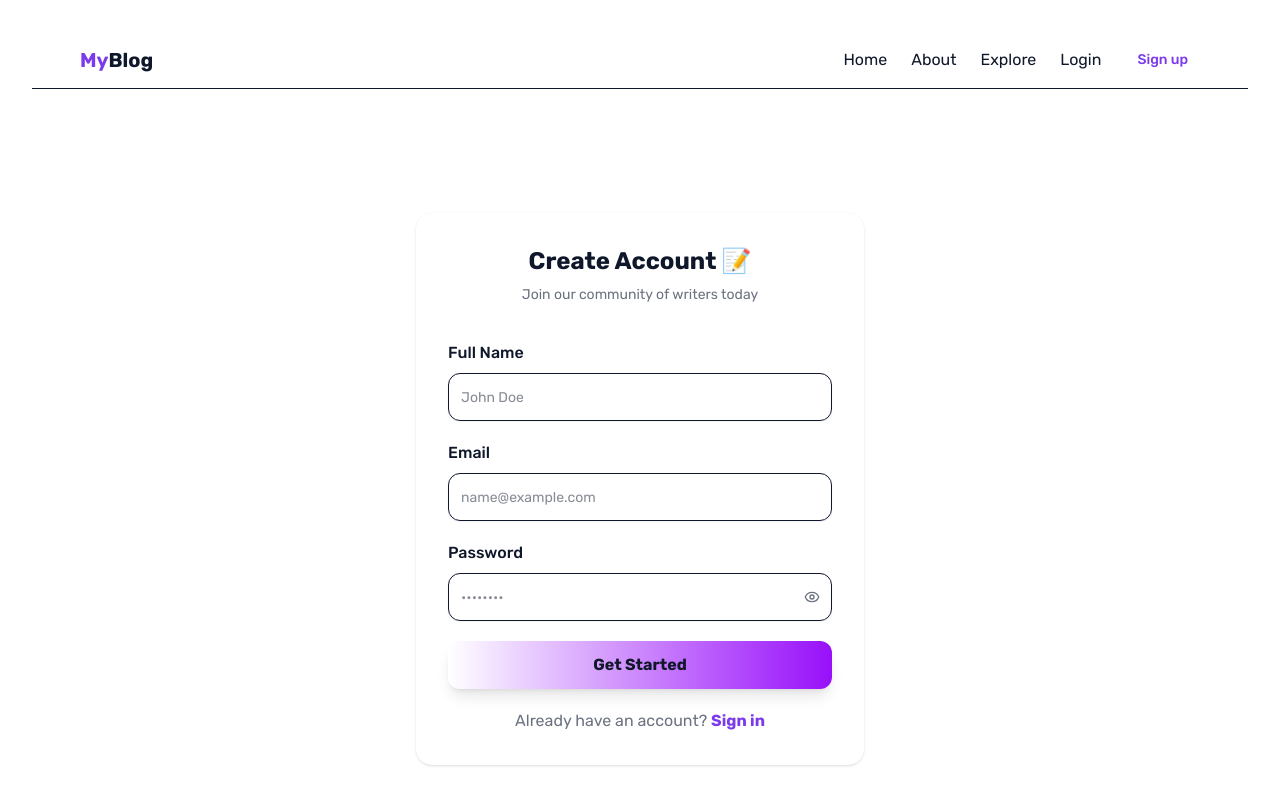
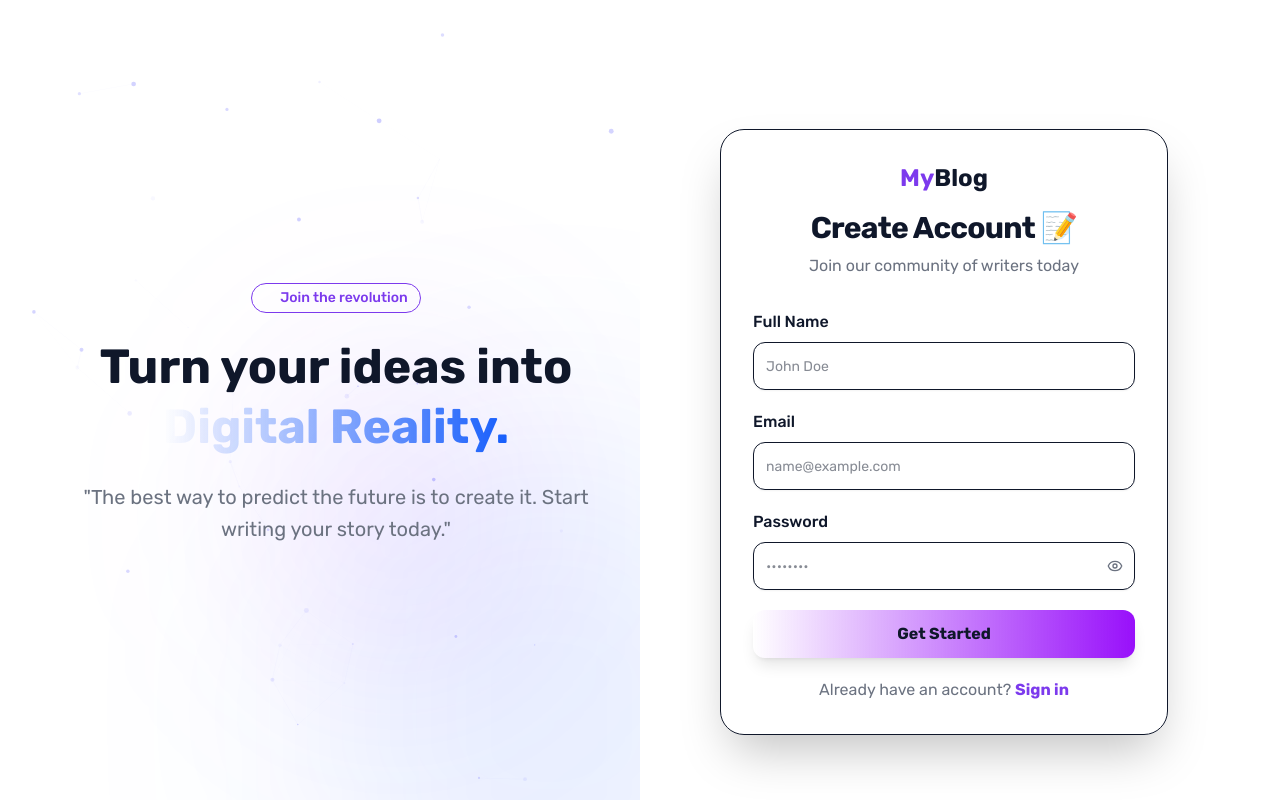
Before and after one commit to anshul4117/Blog-client, a React (Vite) app: page /register in a window 1280 px wide. Shown: the top 800 px of the page. Built offline with nearby package versions, Linux system fonts and the light colour scheme.

Commit message:
feat: Implement dark/light/system theme switching functionality

```diff
--- a/src/components/layout/Navbar.jsx
+++ b/src/components/layout/Navbar.jsx
@@ -1,8 +1,10 @@
 import { Link, NavLink, useNavigate } from "react-router-dom";
 import { Button } from "@/components/ui/button";
-import { Menu, X } from "lucide-react";
+import { Menu, X, Sun, Moon, Laptop } from "lucide-react";
 import { useState } from "react";
 import { useAuth } from "@/context/AuthContext.jsx";
+import { ModeToggle } from "@/components/mode-toggle";
+import { useTheme } from "@/components/theme-provider";
 import {
   DropdownMenu,
   DropdownMenuTrigger,
@@ -14,6 +16,7 @@ export default function Navbar() {
   const [open, setOpen] = useState(false);
   const navigate = useNavigate();
   const { user, logout } = useAuth();
+  const { setTheme } = useTheme();
   const isLoggedIn = !!user;
 
   const handleLogout = () => {
@@ -28,7 +31,7 @@ export default function Navbar() {
   };
 
   return (
-    <nav className="border-b bg-background/80 backdrop-blur-sm sticky top-0 z-50">
+    <nav className="border-b bg-background/80 backdrop-blur-sm sticky top-0 z-50 transition-colors duration-300">
       <div className="max-w-6xl mx-auto px-4 py-3 flex items-center justify-between">
         {/* Logo */}
         <Link to="/" className="text-xl font-bold">
@@ -73,6 +76,8 @@ export default function Navbar() {
                 Dashboard
               </NavLink>
 
+              <ModeToggle />
+
               {/* Avatar Dropdown Menu */}
               <DropdownMenu>
                 <DropdownMenuTrigger asChild>
@@ -84,7 +89,7 @@ export default function Navbar() {
                         className="w-9 h-9 rounded-full object-cover border border-gray-200 hover:opacity-80"
                       />
                     ) : (
-                      <div className="w-9 h-9 rounded-full bg-slate-200 flex items-center justify-center text-sm font-medium hover:bg-slate-300">
+                      <div className="w-9 h-9 rounded-full bg-slate-200 flex items-center justify-center text-sm font-medium hover:bg-slate-300 text-slate-700">
                         {(user?.user?.name || "U")
                           .split(" ")
                           .map((n) => n[0])
@@ -95,8 +100,8 @@ export default function Navbar() {
                   </button>
                 </DropdownMenuTrigger>
 
-                <DropdownMenuContent align="end" className="w-48 mt-2 bg-white">
-                  <div className="px-3 py-2 text-sm border-b">
+                <DropdownMenuContent align="end" className="w-48 mt-2 bg-popover text-popover-foreground">
+                  <div className="px-3 py-2 text-sm border-b border-border">
                     <p className="font-medium">{user?.user?.name || "User"}</p>
                     <p className="text-xs text-muted-foreground truncate">
                       {user?.email}
@@ -125,6 +130,7 @@ export default function Navbar() {
             </>
           ) : (
             <>
+              <ModeToggle />
               <NavLink
                 to="/login"
                 className={({ isActive }) =>
@@ -148,7 +154,7 @@ export default function Navbar() {
         {/* Mobile Menu Button */}
         <button
           onClick={() => setOpen(!open)}
-          className="md:hidden p-2 rounded-lg hover:bg-accent"
+          className="md:hidden p-2 rounded-lg hover:bg-accent text-foreground"
         >
           {open ? <X /> : <Menu />}
         </button>
@@ -156,51 +162,65 @@ export default function Navbar() {
 
       {/* Mobile Dropdown */}
       {open && (
-        <div className="md:hidden border-t p-4 flex flex-col gap-3 bg-background">
+        <div className="md:hidden border-t border-border p-4 flex flex-col gap-3 bg-background animate-in slide-in-from-top-2">
           <NavLink
             to="/"
             onClick={() => setOpen(false)}
-            className={({ isActive }) => (isActive ? "font-semibold" : "")}
+            className={({ isActive }) => (isActive ? "font-semibold text-primary" : "text-foreground")}
           >
             Home
           </NavLink>
           <NavLink
             to="/about"
             onClick={() => setOpen(false)}
-            className={({ isActive }) => (isActive ? "font-semibold" : "")}
+            className={({ isActive }) => (isActive ? "font-semibold text-primary" : "text-foreground")}
           >
             About
           </NavLink>
           <NavLink
             to="/feed"
             onClick={() => setOpen(false)}
-            className={({ isActive }) => (isActive ? "font-semibold" : "")}
+            className={({ isActive }) => (isActive ? "font-semibold text-primary" : "text-foreground")}
           >
             Explore
           </NavLink>
+
+          <div className="flex items-center justify-between py-2 border-y border-border">
+            <span className="text-sm font-medium text-muted-foreground">Theme</span>
+            <div className="flex gap-2">
+              <Button variant="ghost" size="sm" onClick={() => setTheme("light")} className="h-8 w-8 p-0">
+                <Sun className="h-4 w-4" />
+              </Button>
+              <Button variant="ghost" size="sm" onClick={() => setTheme("dark")} className="h-8 w-8 p-0">
+                <Moon className="h-4 w-4" />
+              </Button>
+              <Button variant="ghost" size="sm" onClick={() => setTheme("system")} className="h-8 w-8 p-0">
+                <Laptop className="h-4 w-4" />
+              </Button>
+            </div>
+          </div>
 
           {isLoggedIn ? (
             <>
               <NavLink
                 to="/dashboard"
                 onClick={() => setOpen(false)}
-                className={({ isActive }) => (isActive ? "font-semibold" : "")}
+                className={({ isActive }) => (isActive ? "font-semibold text-primary" : "text-foreground")}
               >
                 Dashboard
               </NavLink>
 
-              {/* ✅ Profile + Settings added here */}
               <NavLink
                 to="/profile"
                 onClick={() => setOpen(false)}
-                className={({ isActive }) => (isActive ? "font-semibold" : "")}
+                className={({ isActive }) => (isActive ? "font-semibold text-primary" : "text-foreground")}
               >
                 Profile
               </NavLink>
               <NavLink
                 to="/settings"
                 onClick={() => setOpen(false)}
-                className={({ isActive }) => (isActive ? "font-semibold" : "")}
+                className={({ isActive }) => (isActive ? "font-semibold text-primary" : "text-foreground")}
               >
                 Settings
               </NavLink>
@@ -209,7 +229,7 @@ export default function Navbar() {
                 variant="outline"
                 size="sm"
                 onClick={handleLogout}
-                className="mt-2"
+                className="mt-2 w-full justify-start text-red-500 hover:text-red-500 hover:bg-red-50 dark:hover:bg-red-950/20"
               >
                 Logout
               </Button>
@@ -219,14 +239,14 @@ export default function Navbar() {
               <NavLink
                 to="/login"
                 onClick={() => setOpen(false)}
-                className={({ isActive }) => (isActive ? "font-semibold" : "")}
+                className={({ isActive }) => (isActive ? "font-semibold text-primary" : "text-foreground")}
               >
                 Login
               </NavLink>
               <NavLink
                 to="/register"
                 onClick={() => setOpen(false)}
-                className={({ isActive }) => (isActive ? "font-semibold" : "")}
+                className={({ isActive }) => (isActive ? "font-semibold text-primary" : "text-foreground")}
               >
                 Sign up
               </NavLink>
--- a/src/features/Auth/Components/AuthLayout.jsx
+++ b/src/features/Auth/Components/AuthLayout.jsx
@@ -1,19 +1,86 @@
-import MainLayout from "../../../components/layout/MainLayout";
+import { Link } from "react-router-dom";
+import { motion } from "framer-motion";
+import ParticleBackground from "../../../components/ui/ParticleBackground";
 
 export default function AuthLayout({ title, subtitle, children }) {
   return (
-    <MainLayout>
-    <div className="flex items-center justify-center min-h-screen bg-muted/30 px-4">
-      <div className="w-full max-w-md bg-gray-50  space-y-9 bg-background rounded-2xl shadow-sm p-8">
-        <div className="text-center  space-y-2">
-          <h1 className="text-2xl font-bold">{title}</h1>
-          {subtitle && (
-            <p className="text-muted-foreground text-sm">{subtitle}</p>
-          )}
+    <div className="flex min-h-screen w-full overflow-hidden bg-background">
+      {/* Left Side - Visuals (Hidden on mobile) */}
+      <div className="hidden lg:flex w-1/2 relative bg-background items-center justify-center overflow-hidden">
+        {/* Mesh Gradient Background */}
+        <div className="absolute inset-0">
+          <div className="absolute top-[-20%] left-[-20%] w-[70%] h-[70%] bg-primary/20 rounded-full blur-[120px]" />
+          <div className="absolute bottom-[-20%] right-[-20%] w-[70%] h-[70%] bg-blue-600/10 rounded-full blur-[120px]" />
+          <div className="absolute top-[40%] left-[40%] w-[40%] h-[40%] bg-purple-500/10 rounded-full blur-[100px]" />
         </div>
-        {children}
+
+        {/* Particles with slightly reduced opacity to blend with theme */}
+        <div className="absolute inset-0 z-10 opacity-70">
+          <ParticleBackground />
+        </div>
+
+        {/* Glass overlay for better text readability if needed, or just gradient */}
+        <div className="absolute inset-0 bg-gradient-to-t from-background/90 via-transparent to-background/50 z-20 pointer-events-none" />
+
+        <div className="relative z-30 p-12 max-w-2xl">
+          <motion.div
+            initial={{ opacity: 0, y: 20 }}
+            animate={{ opacity: 1, y: 0 }}
+            transition={{ duration: 0.8, delay: 0.2 }}
+          >
+            <div className="inline-flex items-center gap-2 px-3 py-1 rounded-full bg-primary/10 border border-primary/20 text-primary text-sm font-medium mb-6">
+              <span className="relative flex h-2 w-2">
+                <span className="animate-ping absolute inline-flex h-full w-full rounded-full bg-primary opacity-75"></span>
+                <span className="relative inline-flex rounded-full h-2 w-2 bg-primary"></span>
+              </span>
+              Join the revolution
+            </div>
+
+            <h1 className="text-5xl font-bold mb-6 leading-tight text-foreground">
+              Turn your ideas into <br />
+              <span className="text-transparent bg-clip-text bg-gradient-to-r from-primary to-blue-600">
+                Digital Reality.
+              </span>
+            </h1>
+            <p className="text-xl text-muted-foreground leading-relaxed">
+              "The best way to predict the future is to create it. Start writing your story today."
+            </p>
+
+            <div className="mt-8 flex gap-2">
+              <div className="h-1 w-12 rounded-full bg-primary" />
+              <div className="h-1 w-3 rounded-full bg-primary/30" />
+              <div className="h-1 w-3 rounded-full bg-primary/30" />
+            </div>
+          </motion.div>
+        </div>
+      </div>
+
+      {/* Right Side - Form */}
+      <div className="w-full lg:w-1/2 flex items-center justify-center p-4 sm:p-8 relative bg-dot-pattern">
+        {/* Mobile Background (Subtle) */}
+        <div className="absolute inset-0 z-0 lg:hidden opacity-10 pointer-events-none">
+          <ParticleBackground />
+        </div>
+
+        <motion.div
+          initial={{ opacity: 0, x: 20 }}
+          animate={{ opacity: 1, x: 0 }}
+          transition={{ duration: 0.5 }}
+          className="w-full max-w-md space-y-8 bg-background/60 backdrop-blur-xl p-8 rounded-3xl border border-border/50 shadow-2xl relative z-10"
+        >
+          <div className="space-y-2 text-center">
+            <Link to="/" className="inline-block mb-4 text-2xl font-bold">
+              <span className="text-primary">My</span>Blog
+            </Link>
+            <h2 className="text-3xl font-bold tracking-tight">{title}</h2>
+            {subtitle && (
+              <p className="text-muted-foreground">{subtitle}</p>
+            )}
+          </div>
+
+          {children}
+        </motion.div>
       </div>
     </div>
-    </MainLayout>
   );
 }
```
